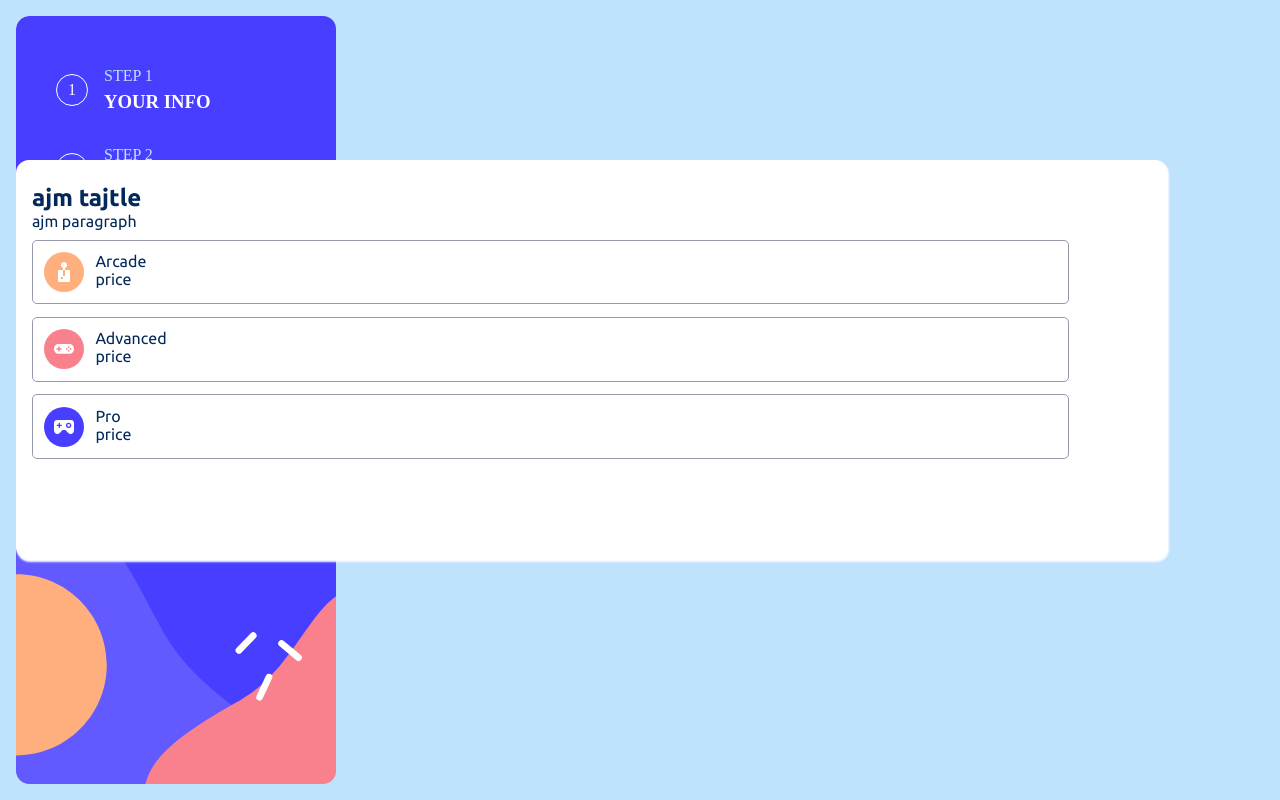
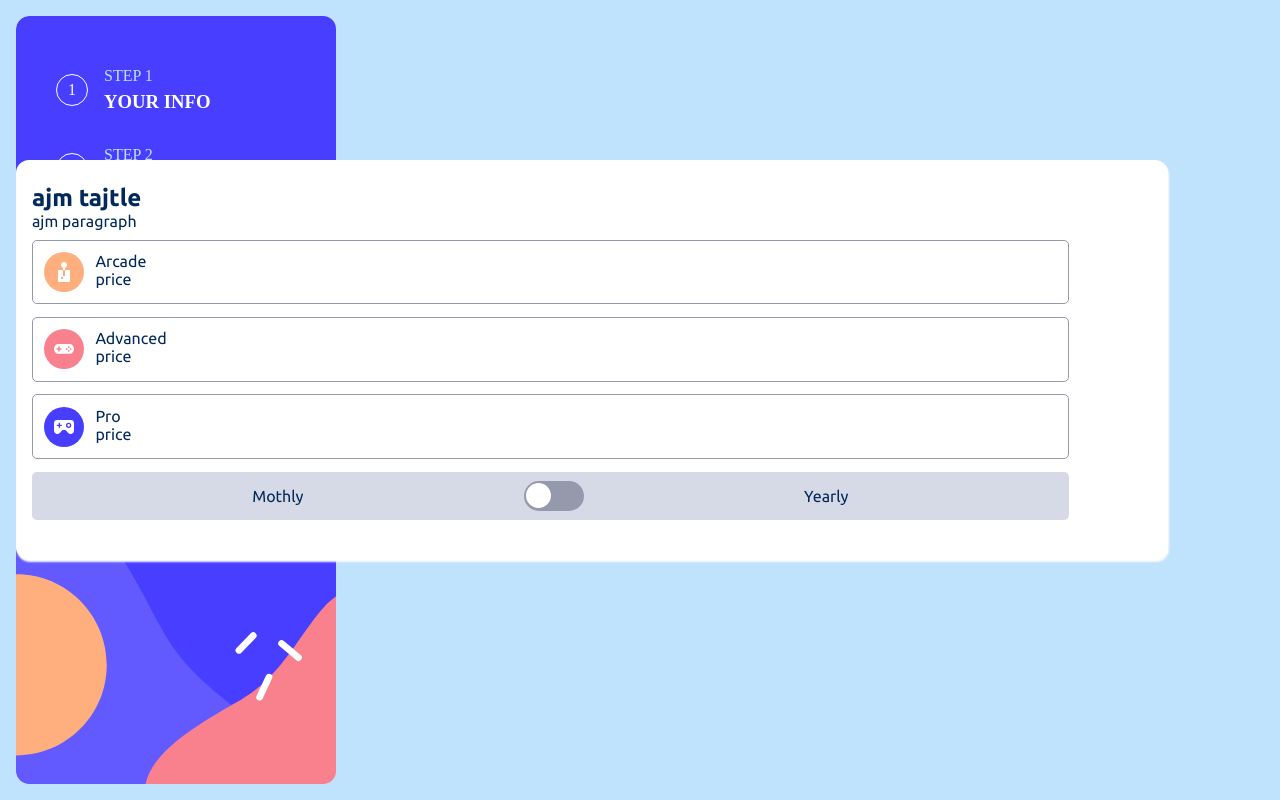
Before and after one commit to k-stopczynska/multi-step-form, a React (Create React App) app in the folder my-app/: page / in a window 1280 px wide. Built offline with nearby package versions, Linux system fonts and the light colour scheme.

Commit message:
CustomCheckbox

```diff
--- /dev/null
+++ b/my-app/src/components/Main/CustomCheckbox.module.css
@@ -0,0 +1,51 @@
+.form__switch {
+    background: var(--light-gray);
+    border-radius: var(--border-radius-accent);
+    display: flex;
+    align-items: center;
+    justify-content: space-evenly;
+    width: 100%;
+    height: 15%;
+}
+
+.form__input {
+  height: 0;
+  width: 0;
+  visibility: hidden;
+}
+
+.form__label {
+  cursor: pointer;
+  text-indent: -9999px;
+  width: 60px;
+  height: 30px;
+  background: var(--cool-gray);
+  display: block;
+  border-radius: 100px;
+  position: relative;
+}
+
+.form__label::after {
+  content: "";
+  position: absolute;
+  top: 2.5px;
+  left: 2.5px;
+  width: 25px;
+  height: 25px;
+  background: #fff;
+  border-radius: 90px;
+  transition: 0.3s;
+}
+
+.form__input:checked + .form__label {
+  background: var(--marine-blue);
+}
+
+.form__input:checked + .form__label::after {
+  left: calc(100% - 5px);
+  transform: translateX(-100%);
+}
+
+.form__label:active::after {
+  width: 55px;
+}
--- /dev/null
+++ b/my-app/src/components/Main/CustomCheckbox.tsx
@@ -0,0 +1,21 @@
+import { Field } from "formik";
+import classes from "./CustomCheckbox.module.css";
+
+const CustomCheckbox = () => {
+  return (
+    <div className={classes.form__switch}>
+      <p>Mothly</p>
+      <label className={classes.form__label} htmlFor="switch">
+        <Field
+          className={classes.form__input}
+          type="checkbox"
+          id="switch"
+          name="toggle"
+        />
+      </label>
+      <p>Yearly</p>
+    </div>
+  );
+};
+
+export default CustomCheckbox;
--- a/my-app/src/components/Main/FormPrimary.tsx
+++ b/my-app/src/components/Main/FormPrimary.tsx
@@ -9,6 +9,7 @@ const FormPrimary = () => {
     email: string;
     phone: string;
     picked: string;
+    toggle: boolean;
   }
 
   return (
@@ -19,6 +20,7 @@ const FormPrimary = () => {
           email: "",
           phone: "",
           picked: "",
+          toggle: false,
         }}
         onSubmit={(
           values: Values,
@@ -30,10 +32,16 @@ const FormPrimary = () => {
           }, 500);
         }}
       >
+
+
+
         <FormSecond />
+
+
       </Formik>
     </div>
-  );
+
+  )
 };
 
 export default FormPrimary;
--- a/my-app/src/components/Main/FormSecond.module.css
+++ b/my-app/src/components/Main/FormSecond.module.css
@@ -30,5 +30,5 @@ label {
 .radio#arcade:checked ~ label1,
 .radio#advanced:checked ~ label2,
 .radio#pro:checked ~ label3 {
-  scale: 1.4;
+  border: 1px solid red;
 }
--- a/my-app/src/components/Main/FormSecond.tsx
+++ b/my-app/src/components/Main/FormSecond.tsx
@@ -1,4 +1,5 @@
 import { Field, Form } from "formik";
+import CustomCheckbox from './CustomCheckbox';
 import logo1 from "../../assets/images/icon-arcade.svg";
 import logo2 from "../../assets/images/icon-advanced.svg";
 import logo3 from "../../assets/images/icon-pro.svg";
@@ -30,6 +31,7 @@ const FormSecond = () => {
           <p>price</p>
         </div>
       </div>
+    <CustomCheckbox />
     </Form>
   );
 };
```
